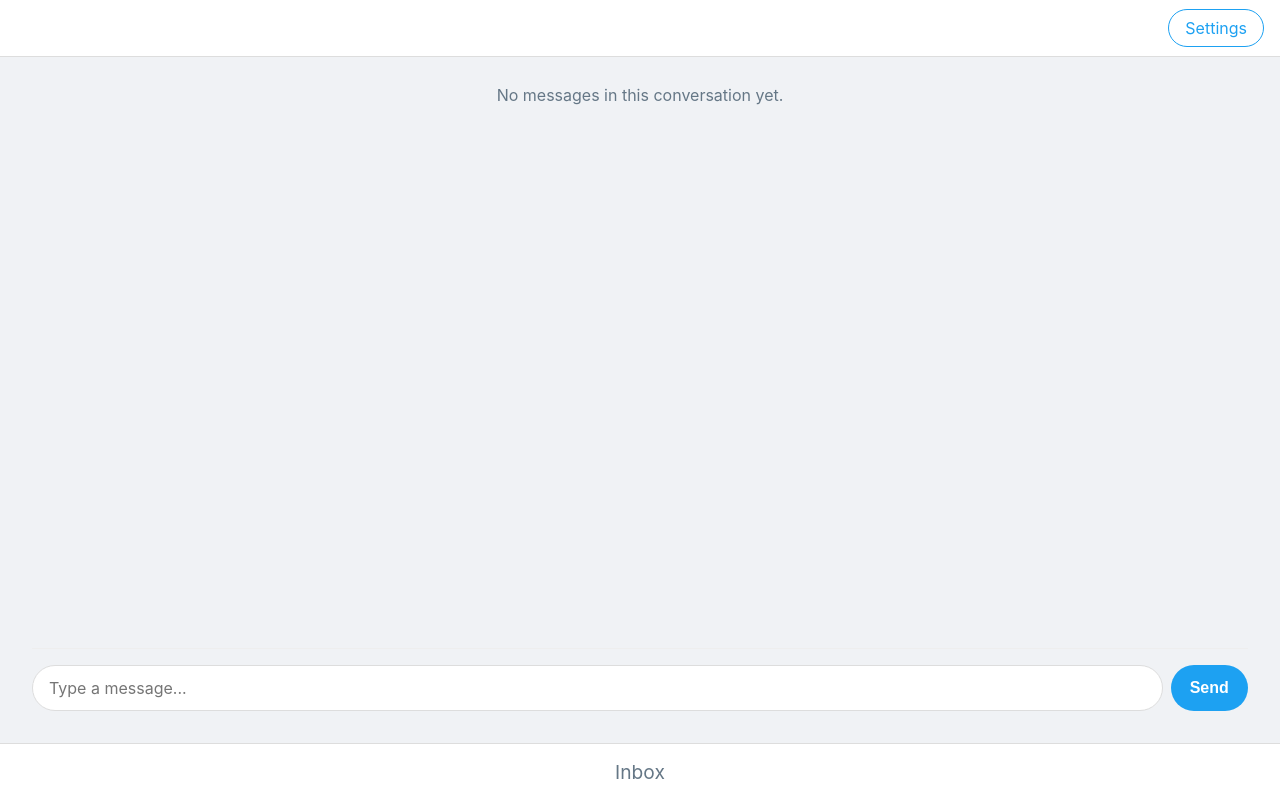
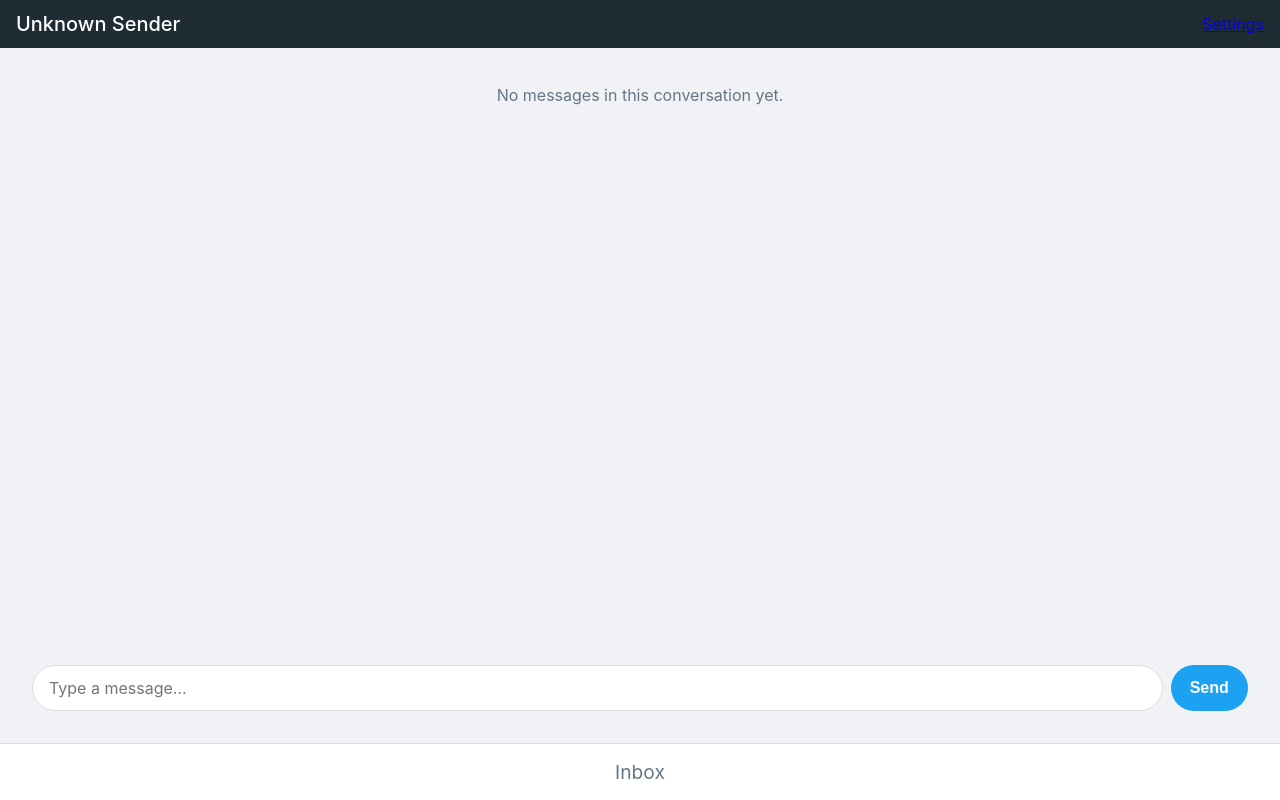
Before and after one commit to VictorPaulArony/sms-simulator, a React (Vite) app: page /conversation/1 in a window 1280 px wide. Built offline with nearby package versions, Linux system fonts and the light colour scheme.

Commit message:
fix: update header styles for improved layout and readability

```diff
--- a/src/components/Header.css
+++ b/src/components/Header.css
@@ -1,39 +1,34 @@
 .header {
-  background-color: #ffffff;
-  border-bottom: 1px solid #ddd;
-  padding: 1rem;
-  position: sticky;
-  top: 0;
-  z-index: 10;
+  background-color: #1f2c34;
+  padding: 0.75rem 1rem;
   display: flex;
   align-items: center;
-  justify-content: space-between; /* Distribute space between items */
+  justify-content: space-between;
+  color: #fff;
+}
+
+.header-left {
+  display: flex;
+  align-items: center;
+  gap: 1rem;
 }
 
 .header h1 {
   margin: 0;
-  font-size: 1.2rem;
-  font-weight: 600;
-  flex-grow: 1; /* Allow title to take available space */
-  text-align: center; /* Center the title */
+  font-size: 1.25rem;
+  font-weight: 500;
 }
 
 .header-right {
-  /* No specific styles needed here, as flexbox handles positioning */
-  margin-left: auto; /* Pushes the element to the far right */
+  display: flex;
+  align-items: center;
+  gap: 1.5rem;
 }
 
-.header-right a {
-  color: #1DA1F2; /* Twitter blue */
-  text-decoration: none;
-  font-size: 1rem;
-  padding: 0.5rem 1rem;
-  border: 1px solid #1DA1F2;
-  border-radius: 99px;
-  transition: background-color 0.2s ease-in-out;
-  white-space: nowrap; /* Prevent text wrapping */
+.back-button {
+  background: none;
+  border: none;
+  color: #fff;
+  font-size: 1.5rem;
+  cursor: pointer;
 }
-
-.header-right a:hover {
-  background-color: #e8f5fe;
-}
```
